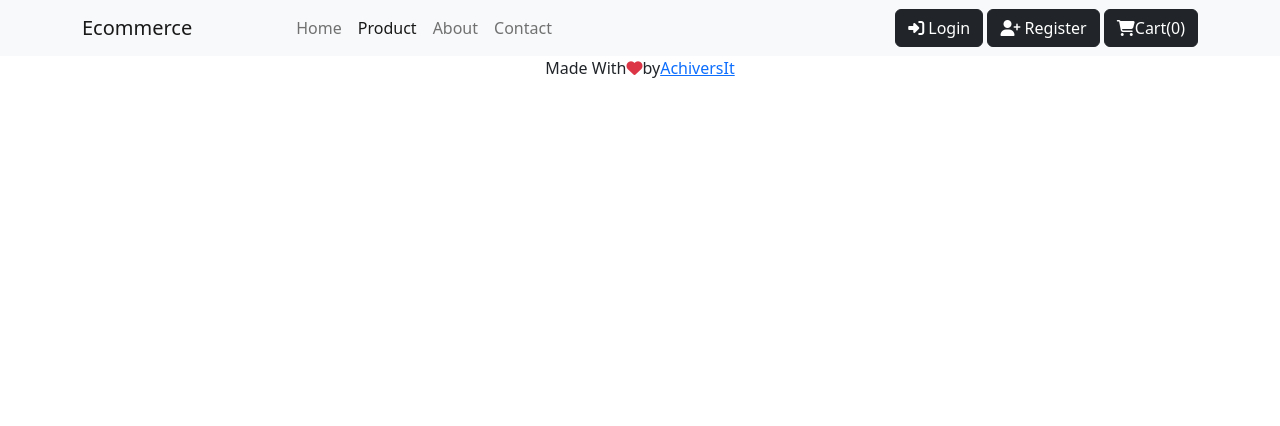
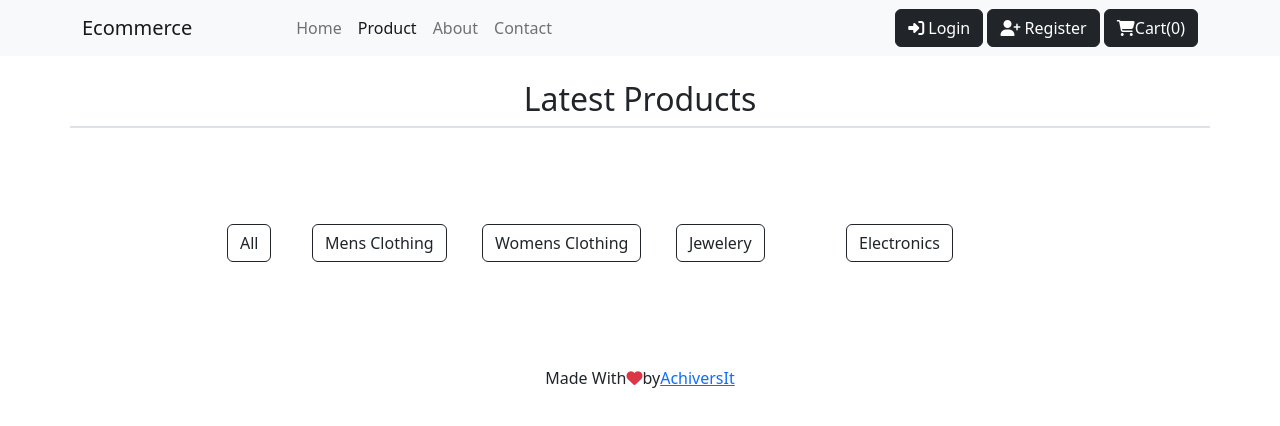
Before and after one commit to Gayathrimanikindi/E-commerece-javascript, a plain HTML site: page product.html in a window 1280 px wide. Drawn offline with nearby package versions, Linux system fonts and the light colour scheme.

Commit message:
updated product page

```diff
--- a/product.html
+++ b/product.html
@@ -42,10 +42,48 @@
         </div>
       </nav>
 
+      <br>
+      <div class="container  border-bottom border-2  "><h2  class="d-flex justify-content-center">Latest Products</h2></div><br>
+
+      <br>
+      <!-- <div class="d-flex justify-content-center">
+      <button type="button" class="btn btn-outline-secondary me-2"> All</button>
+      <button type="button" class="btn btn-outline-secondary  me-2"> Mens clothing</button>
+      <button type="button" class="btn btn-outline-secondary  me-2">Womens clothing</button>
+      <button type="button" class="btn btn-outline-secondary  me-2"> jewellery</button>
+      <button type="button" class="btn btn-outline-secondary  me-2"> Electronics</button>
+    </div> -->
+    <div class="container">
+      <div class="row m-5">
+        <div class="col-sm-none col-lg-1 col-md-none"></div>
+        <div class="col-sm-12 col-lg-1 mb-2 col-md-6">
+          <button type="button" class="btn btn-outline-dark me-2">All</button>
+        </div>
+        <div class="col-sm-12 col-lg-2 mb-2 col-md-6">
+          <button type="button" class="btn btn-outline-dark me-2 fs-6 fw-normal" id="mensClothing">Mens Clothing</button>
+        </div>
+        <div class="col-sm-12 col-lg-2 mb-2 col-md-6 me-0" style="width: 194px;">
+          <button type="button" class="btn btn-outline-dark me-2">Womens Clothing</button>
+        </div>
+        <div class="col-sm-12 col-lg-2 mb-2 col-md-6">
+          <button type="button" class="btn btn-outline-dark me-2">Jewelery</button>
+        </div>
+        <div class="col-sm-12 col-lg-2 mb-2 col-md-6">
+          <button type="button" class="btn btn-outline-dark">Electronics</button>
+        </div>
+        <!-- <div class="col-sm-none col-lg-1 col-md-none"></div> -->
+      </div>
+    </div>
+    <br><br>
+
+      <div class="container">
+        <div class="row">
+          </div>
+          </div>
 
       <footer>
         <p class=" d-flex justify-content-center align-items-center">Made With <i class="fa-solid fa-heart text-danger"></i> by <a class="color-dark" href="">AchiversIt</a></p>
       </footer>
-
+      <script src="index.js"></script>
 </body>
 </html>
```
